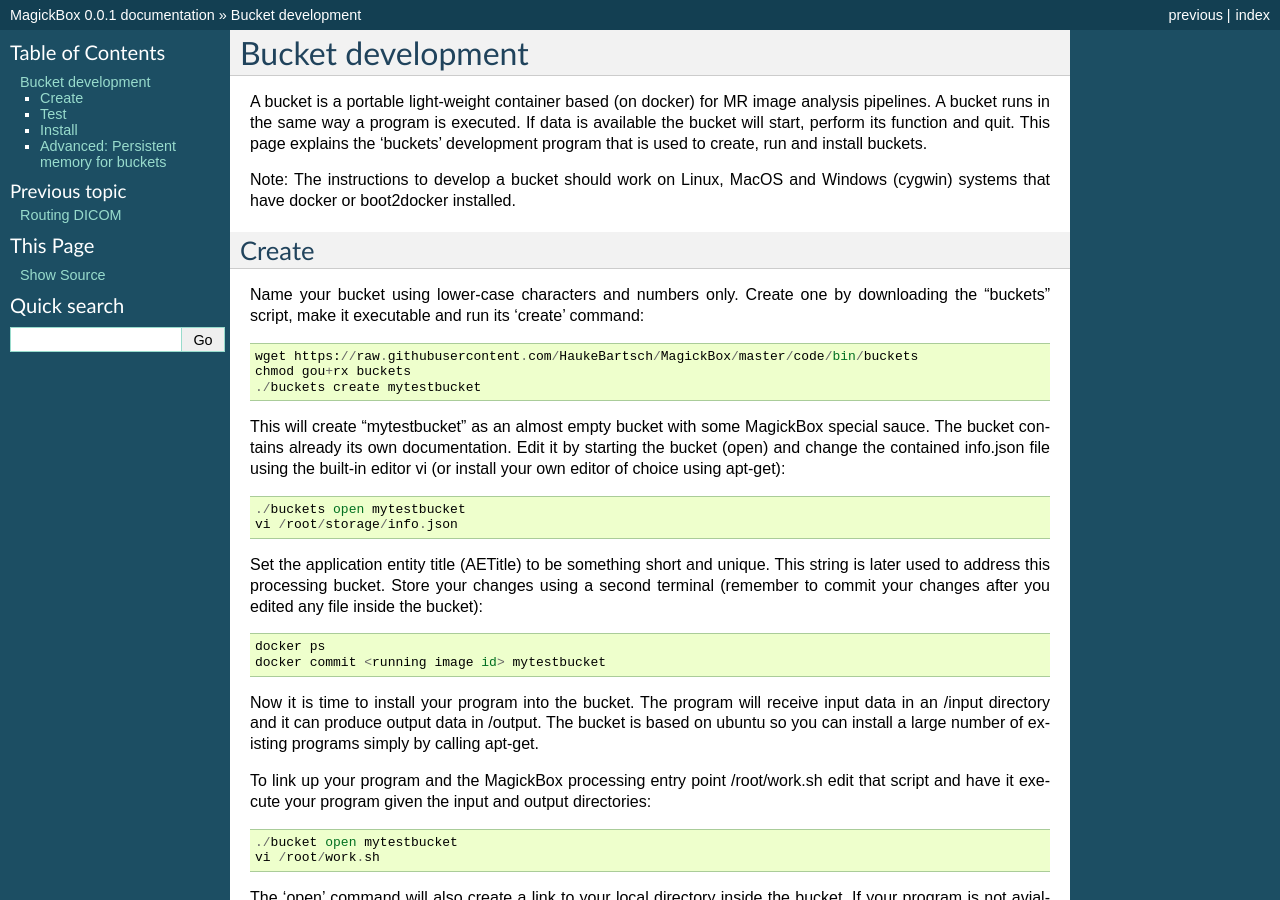
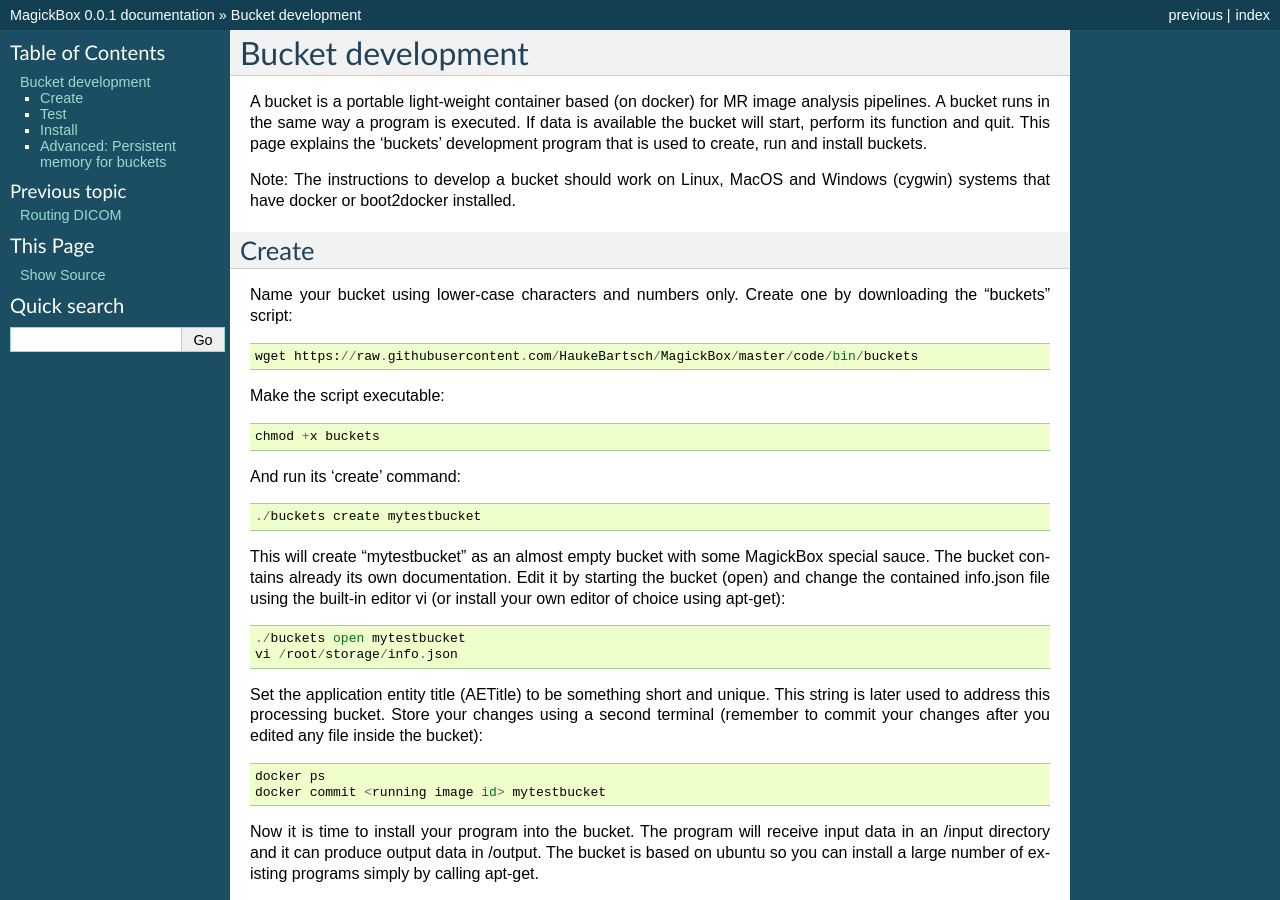
Before and after one commit to HaukeBartsch/MagickBox, a Sphinx documentation site: the page built from code/documentation/docs/source/BucketAPI.rst, in a window 1280 px wide and 900 px high. Built offline with Sphinx 7.4.7, drawn with Linux system fonts in a browser that asks for light colours.

Commit message:
split up the download, make executable and run

```diff
--- a/code/documentation/docs/source/BucketAPI.rst
+++ b/code/documentation/docs/source/BucketAPI.rst
@@ -12,10 +12,16 @@
 Create
 =======
 
-Name your bucket using lower-case characters and numbers only. Create one by downloading the "buckets" script, make it executable and run its 'create' command::
+Name your bucket using lower-case characters and numbers only. Create one by downloading the "buckets" script::
 
  wget https://raw.githubusercontent.com/HaukeBartsch/MagickBox/master/code/bin/buckets
- chmod gou+rx buckets
+
+Make the script executable::
+
+ chmod +x buckets
+
+And run its 'create' command::
+
  ./buckets create mytestbucket
 
 This will create "mytestbucket" as an almost empty bucket with some MagickBox special sauce. The bucket contains already its own documentation. Edit it by starting the bucket (open) and change the contained info.json file using the built-in editor vi (or install your own editor of choice using apt-get)::
```
